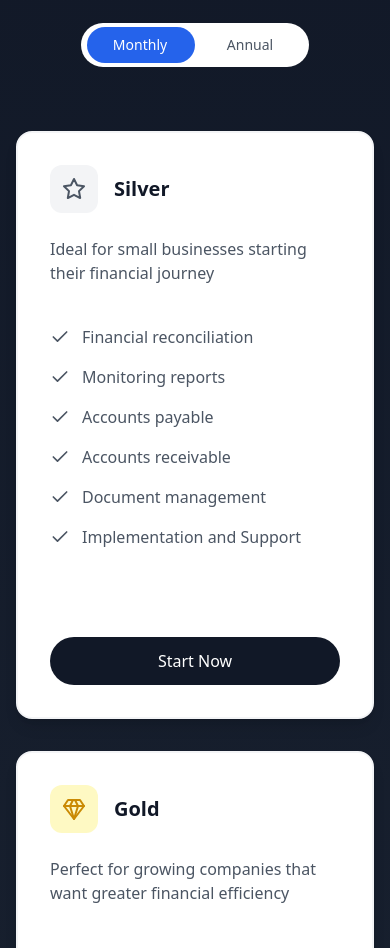
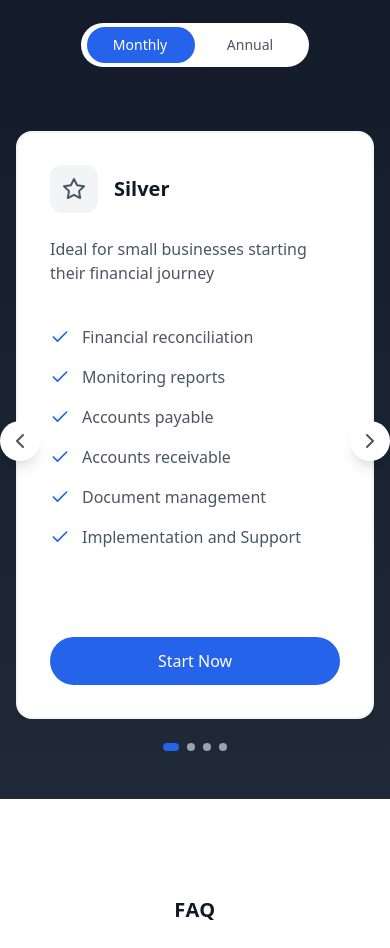
Before and after one commit to Dcadv789/Site2, a React (Vite) app: page / in a window 390 px wide. Shown: the part 5660-6608 px from the top of the page. Built offline with nearby package versions, Linux system fonts and the light colour scheme.

Commit message:
Commit from Bolt to GitHub

```diff
--- a/src/components/Plans.tsx
+++ b/src/components/Plans.tsx
@@ -1,11 +1,12 @@
 import React, { useState } from 'react';
-import { motion } from 'framer-motion';
-import { Check, Star, Crown, Diamond, Gem } from 'lucide-react';
+import { motion, AnimatePresence } from 'framer-motion';
+import { Check, Star, Crown, Diamond, Gem, ChevronLeft, ChevronRight } from 'lucide-react';
 import { useTranslation } from 'react-i18next';
 
 export function Plans() {
   const { t } = useTranslation();
   const [isAnnual, setIsAnnual] = useState(false);
+  const [currentPlanIndex, setCurrentPlanIndex] = useState(0);
 
   const plans = [
     {
@@ -34,6 +35,14 @@ export function Plans() {
       color: "purple"
     }
   ];
+
+  const nextPlan = () => {
+    setCurrentPlanIndex((prev) => (prev === plans.length - 1 ? 0 : prev + 1));
+  };
+
+  const previousPlan = () => {
+    setCurrentPlanIndex((prev) => (prev === 0 ? plans.length - 1 : prev - 1));
+  };
 
   return (
     <section id="planos" className="pt-12 md:pt-16 pb-12 md:pb-16 bg-gradient-to-b from-gray-900 to-gray-800 scroll-mt-16">
@@ -81,7 +90,10 @@ export function Plans() {
           </motion.div>
         </div>
 
-        <div className="grid grid-cols-1 md:grid-cols-2 lg:grid-cols-4 gap-8">
+        {/* Versão Mobile (Carrossel) */}
+        <div className="lg:hidden relative">
+          <div className="overflow-hidden">
+            <AnimatePresence mode="wait">
               {plans.map((plan, index) => {
                 const Icon = plan.icon;
                 const isPopular = plan.popular;
@@ -92,6 +104,128 @@ export function Plans() {
                   blue: "hover:border-blue-400 hover:shadow-blue-100",
                   purple: "hover:border-purple-400 hover:shadow-purple-100"
                 };
+
+                if (index !== currentPlanIndex) return null;
+
+                return (
+                  <motion.div
+                    key={plan.id}
+                    initial={{ opacity: 0, x: 100 }}
+                    animate={{ opacity: 1, x: 0 }}
+                    exit={{ opacity: 0, x: -100 }}
+                    transition={{ duration: 0.3 }}
+                    className="relative group"
+                  >
+                    {/* Tag Popular */}
+                    {isPopular && (
+                      <motion.div
+                        className="absolute -top-5 left-0 right-0 flex justify-center z-20"
+                        initial={{ y: -10, opacity: 0 }}
+                        animate={{ y: 0, opacity: 1 }}
+                        transition={{ delay: 0.2 }}
+                      >
+                        <span className="bg-blue-600 text-white px-4 py-1 rounded-full text-sm font-medium">
+                          {t('plans.popular')}
+                        </span>
+                      </motion.div>
+                    )}
+
+                    {/* Tag de Desconto */}
+                    {isAnnual && (
+                      <motion.div
+                        className="absolute -top-5 right-4 z-10"
+                        initial={{ y: -10, opacity: 0 }}
+                        animate={{ y: 0, opacity: 1 }}
+                        transition={{ delay: 0.3 }}
+                      >
+                        <span className="bg-green-600 text-white px-3 py-1 rounded-full text-sm font-medium">
+                          {plan.discount}% {t('plans.discount')}
+                        </span>
+                      </motion.div>
+                    )}
+
+                    <motion.div
+                      className={`group h-full bg-white rounded-2xl p-8 border-2 transition-all duration-300
+                        ${isPopular ? 'border-blue-200 shadow-xl' : 'border-gray-100 shadow-lg'}
+                        hover:-translate-y-2 hover:shadow-2xl
+                      `}
+                      whileHover={{ scale: 1.02 }}
+                      transition={{ duration: 0.3 }}
+                    >
+                      <div className="flex items-center gap-4 mb-6">
+                        <div className={`w-12 h-12 rounded-xl flex items-center justify-center transition-colors duration-300
+                          ${plan.color === 'gray' ? 'bg-gray-100 group-hover:bg-blue-100' :
+                            plan.color === 'yellow' ? 'bg-yellow-100 group-hover:bg-blue-100' :
+                            plan.color === 'blue' ? 'bg-blue-100' : 'bg-purple-100 group-hover:bg-blue-100'}
+                        `}>
+                          <Icon className={`w-6 h-6 transition-all duration-300
+                            ${plan.color === 'gray' ? 'text-gray-600 group-hover:text-blue-600' :
+                              plan.color === 'yellow' ? 'text-yellow-600 group-hover:text-blue-600' :
+                              plan.color === 'blue' ? 'text-blue-600' : 'text-purple-600 group-hover:text-blue-600'}
+                            group-hover:scale-110
+                          `} />
+                        </div>
+                        <h3 className={`text-xl font-semibold transition-colors duration-300 ${isPopular ? 'text-blue-600' : 'text-gray-900'} group-hover:text-blue-600`}>
+                          {t(`plans.${plan.id}.name`)}
+                        </h3>
+                      </div>
+
+                      <div className="mb-6 h-16">
+                        <p className="text-gray-600">{t(`plans.${plan.id}.description`)}</p>
+                      </div>
+
+                      <ul className="space-y-4 mb-8 min-h-[280px]">
+                        {t(`plans.${plan.id}.features`, { returnObjects: true }).map((feature: string, featureIndex: number) => (
+                          <li key={featureIndex} className="flex items-start gap-3">
+                            <Check className="w-5 h-5 mt-0.5 flex-shrink-0 text-blue-600" />
+                            <span className="text-gray-600">{feature}</span>
+                          </li>
+                        ))}
+                      </ul>
+
+                      <button className="w-full py-3 px-6 rounded-full font-medium transition-all duration-300 bg-blue-600 text-white hover:bg-blue-700 hover:scale-105">
+                        {t('plans.cta')}
+                      </button>
+                    </motion.div>
+                  </motion.div>
+                );
+              })}
+            </AnimatePresence>
+          </div>
+
+          {/* Botões de navegação */}
+          <button
+            onClick={previousPlan}
+            className="absolute left-0 top-1/2 -translate-y-1/2 -translate-x-4 w-10 h-10 bg-white rounded-full shadow-lg flex items-center justify-center z-10 hover:bg-gray-50 transition-colors"
+          >
+            <ChevronLeft className="w-6 h-6 text-gray-600" />
+          </button>
+          <button
+            onClick={nextPlan}
+            className="absolute right-0 top-1/2 -translate-y-1/2 translate-x-4 w-10 h-10 bg-white rounded-full shadow-lg flex items-center justify-center z-10 hover:bg-gray-50 transition-colors"
+          >
+            <ChevronRight className="w-6 h-6 text-gray-600" />
+          </button>
+
+          {/* Indicadores */}
+          <div className="flex justify-center gap-2 mt-6">
+            {plans.map((_, index) => (
+              <button
+                key={index}
+                onClick={() => setCurrentPlanIndex(index)}
+                className={`w-2 h-2 rounded-full transition-all duration-300 ${
+                  index === currentPlanIndex ? 'bg-blue-600 w-4' : 'bg-gray-400'
+                }`}
+              />
+            ))}
+          </div>
+        </div>
+
+        {/* Versão Desktop (Grid original) */}
+        <div className="hidden lg:grid grid-cols-4 gap-8">
+          {plans.map((plan, index) => {
+            const Icon = plan.icon;
+            const isPopular = plan.popular;
 
             return (
               <motion.div
@@ -105,7 +239,7 @@ export function Plans() {
                 {/* Tag Popular */}
                 {isPopular && (
                   <motion.div
-                    className={`absolute ${isAnnual ? '-top-5 right-22' : '-top-5 left-0 right-0'} flex justify-center z-20 transition-all duration-300 group-hover:-translate-y-1`}
+                    className="absolute -top-5 left-0 right-0 flex justify-center z-20 transition-all duration-300 group-hover:-translate-y-1"
                   >
                     <span className="bg-blue-600 text-white px-4 py-1 rounded-full text-sm font-medium">
                       {t('plans.popular')}
@@ -122,24 +256,28 @@ export function Plans() {
                   </div>
                 )}
 
-                <div className={`h-full bg-white rounded-2xl p-8 border-2 transition-all duration-300
-                  ${isPopular ? 'border-blue-200 shadow-xl bg-gradient-to-b from-blue-50/50 to-transparent' : 'border-gray-100 shadow-lg'}
-                  ${colorVariants[plan.color as keyof typeof colorVariants]}
-                  ${isPopular ? 'hover:shadow-2xl hover:-translate-y-2 hover:bg-gradient-to-b hover:from-blue-50' : 'hover:shadow-xl hover:-translate-y-1'}
-                `}>
+                <motion.div
+                  className={`group h-full bg-white rounded-2xl p-8 border-2 transition-all duration-300
+                    ${isPopular ? 'border-blue-200 shadow-xl' : 'border-gray-100 shadow-lg'}
+                    hover:-translate-y-2 hover:shadow-2xl
+                  `}
+                  whileHover={{ scale: 1.02 }}
+                  transition={{ duration: 0.3 }}
+                >
                   <div className="flex items-center gap-4 mb-6">
                     <div className={`w-12 h-12 rounded-xl flex items-center justify-center transition-colors duration-300
-                      ${plan.color === 'gray' ? 'bg-gray-100' :
-                        plan.color === 'yellow' ? 'bg-yellow-100' :
-                        plan.color === 'blue' ? `bg-blue-100 ${isPopular ? 'group-hover:bg-blue-200' : ''}` : 'bg-purple-100'}
+                      ${plan.color === 'gray' ? 'bg-gray-100 group-hover:bg-blue-100' :
+                        plan.color === 'yellow' ? 'bg-yellow-100 group-hover:bg-blue-100' :
+                        plan.color === 'blue' ? 'bg-blue-100' : 'bg-purple-100 group-hover:bg-blue-100'}
                     `}>
-                      <Icon className={`w-6 h-6 transition-transform duration-300 ${isPopular ? 'group-hover:scale-110' : ''}
-                        ${plan.color === 'gray' ? 'text-gray-600' :
-                          plan.color === 'yellow' ? 'text-yellow-600' :
-                          plan.color === 'blue' ? 'text-blue-600' : 'text-purple-600'}
+                      <Icon className={`w-6 h-6 transition-all duration-300
+                        ${plan.color === 'gray' ? 'text-gray-600 group-hover:text-blue-600' :
+                          plan.color === 'yellow' ? 'text-yellow-600 group-hover:text-blue-600' :
+                          plan.color === 'blue' ? 'text-blue-600' : 'text-purple-600 group-hover:text-blue-600'}
+                        group-hover:scale-110
                       `} />
                     </div>
-                    <h3 className={`text-xl font-semibold ${isPopular ? 'text-blue-600' : 'text-gray-900'}`}>
+                    <h3 className={`text-xl font-semibold transition-colors duration-300 ${isPopular ? 'text-blue-600' : 'text-gray-900'} group-hover:text-blue-600`}>
                       {t(`plans.${plan.id}.name`)}
                     </h3>
                   </div>
@@ -151,22 +289,16 @@ export function Plans() {
                   <ul className="space-y-4 mb-8 min-h-[280px]">
                     {t(`plans.${plan.id}.features`, { returnObjects: true }).map((feature: string, featureIndex: number) => (
                       <li key={featureIndex} className="flex items-start gap-3">
-                        <Check className={`w-5 h-5 mt-0.5 flex-shrink-0 transition-colors duration-300
-                          ${plan.color === 'gray' ? 'text-gray-600' :
-                            plan.color === 'yellow' ? 'text-yellow-600' :
-                            plan.color === 'blue' ? `text-blue-600 ${isPopular ? 'group-hover:text-blue-700' : ''}` : 'text-purple-600'}
-                        `} />
+                        <Check className="w-5 h-5 mt-0.5 flex-shrink-0 text-blue-600" />
                         <span className="text-gray-600">{feature}</span>
                       </li>
                     ))}
                   </ul>
 
-                  <button className={`w-full py-3 px-6 rounded-full font-medium transition-all duration-300
-                    ${isPopular ? 'bg-blue-600 text-white hover:bg-blue-700 hover:scale-105' : 'bg-gray-900 text-white hover:bg-gray-800'}
-                  `}>
+                  <button className="w-full py-3 px-6 rounded-full font-medium transition-all duration-300 bg-blue-600 text-white hover:bg-blue-700 hover:scale-105">
                     {t('plans.cta')}
                   </button>
-                </div>
+                </motion.div>
               </motion.div>
             );
           })}
```
Lines whose indentation alone changed are shown as unchanged.
